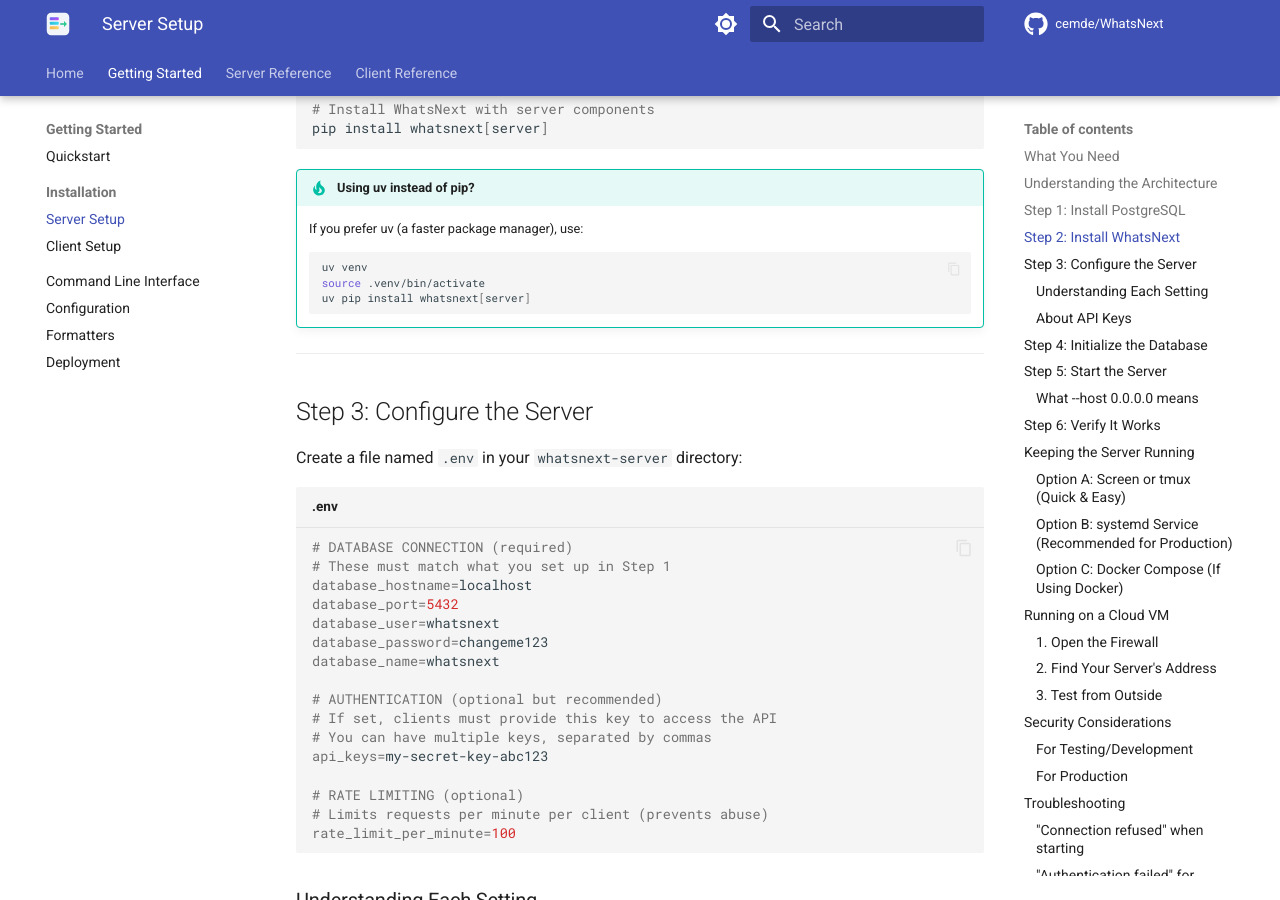
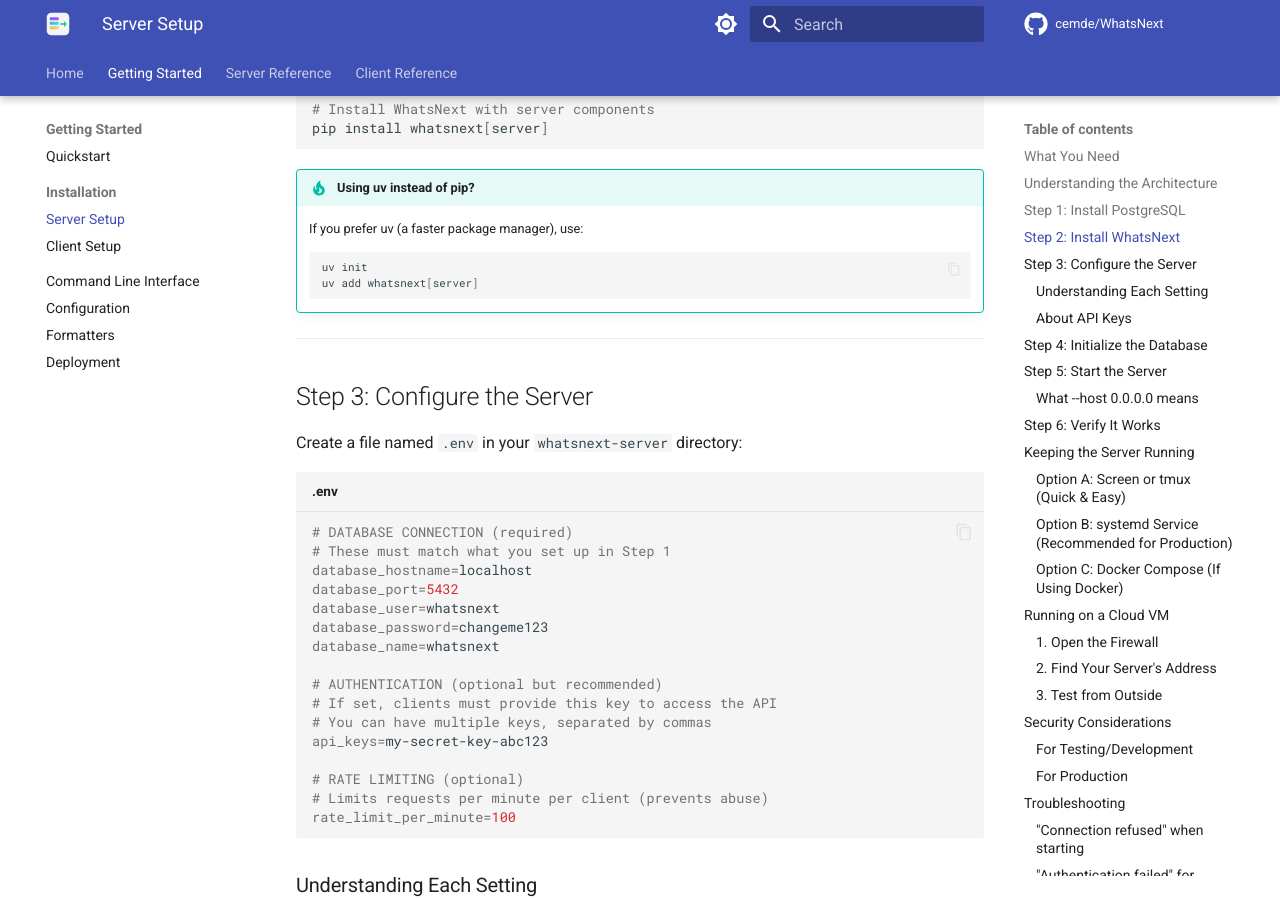
Before and after one commit to cemde/WhatsNext, an MkDocs documentation site: the page built from docs/getting-started/install-server.md, in a window 1280 px wide and 900 px high, scrolled down 2305 px. Built offline with MkDocs 1.6.1 and Material for MkDocs 9.7.7, drawn with Linux system fonts in a browser that asks for light colours; comment, search, counter and statistics services are not loaded.

Commit message:
improved docs

````diff
--- a/docs/getting-started/install-server.md
+++ b/docs/getting-started/install-server.md
@@ -127,9 +127,8 @@
 !!! tip "Using uv instead of pip?"
     If you prefer uv (a faster package manager), use:
     ```bash
-    uv venv
-    source .venv/bin/activate
-    uv pip install whatsnext[server]
+    uv init
+    uv add whatsnext[server]
     ```
 
 ---
````
Also changed, not shown: README.md (+1 -1 lines), docs/getting-started/quickstart.md (+1 -1 lines), docs/index.md (+1 -1 lines).
